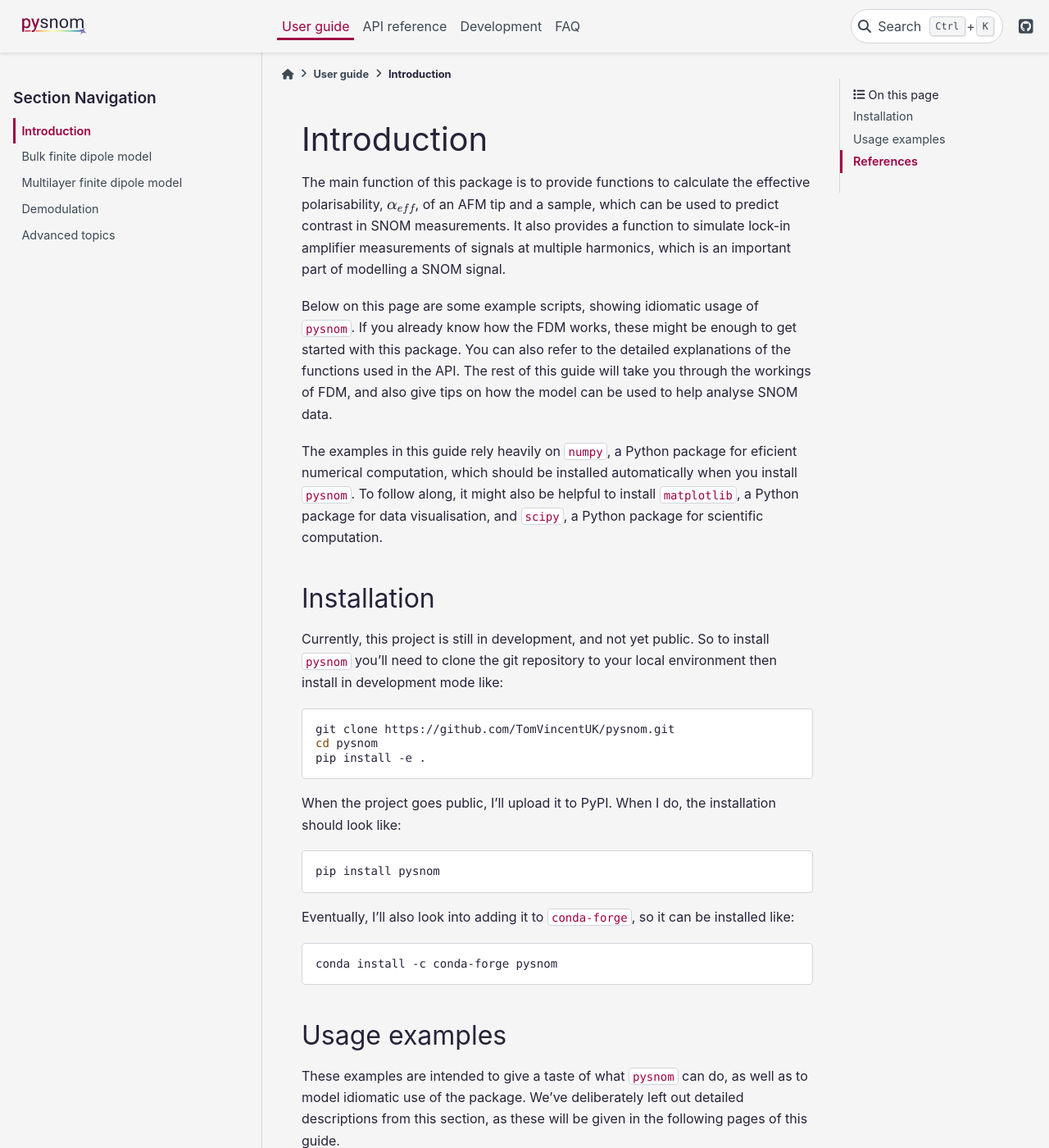
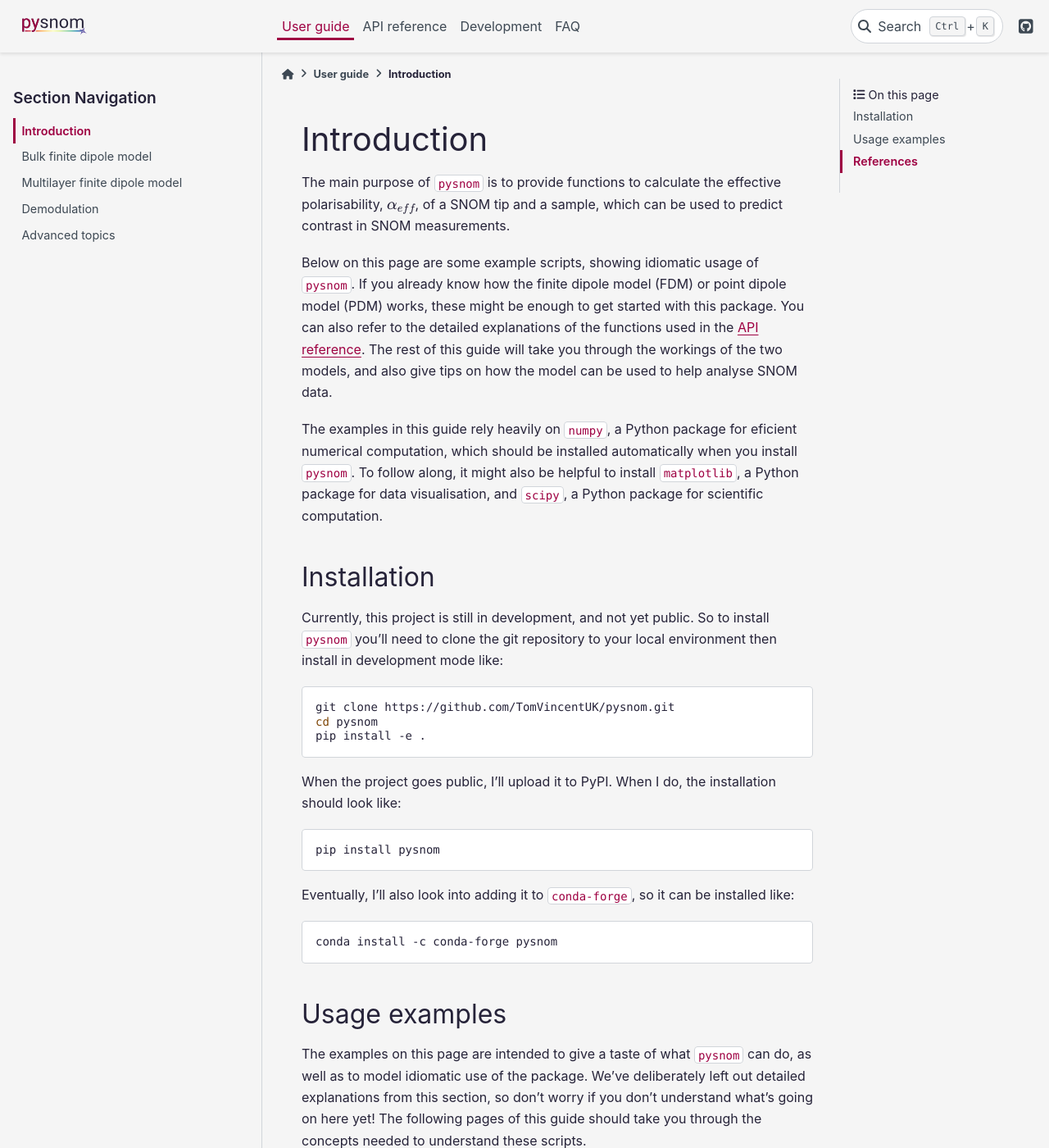
Before and after one commit to TomVincentUK/snompy, a Sphinx documentation site: the page built from docs/guide/guide_intro.rst, in a window 1280 px wide and 1400 px high. Shown: the whole window at 82% size. Built offline with Sphinx 7.4.7 and the PyData theme 0.15.4, drawn with Linux system fonts in a browser that asks for light colours; some of the changed text lies outside the part shown.

Commit message:
Updating docs

```diff
--- a/docs/FAQ.rst
+++ b/docs/FAQ.rst
@@ -33,3 +33,8 @@ Perhaps.
 We're always happy to discuss ways to improve this code.
 The section :doc:`development` gives details of how to raise feature
 requests.
+
+Should I use the FDM or the PDM?
+---------------------------------------------------------------
+[Something along the lines of: use FDM if you're unsure, but both models
+have advantages and disadvantages].
--- a/docs/guide/guide_intro.rst
+++ b/docs/guide/guide_intro.rst
@@ -1,21 +1,19 @@
 Introduction
 ============
 
-The main function of this package is to provide functions to calculate the
-effective polarisability, :math:`\alpha_{eff}`, of an AFM tip and a sample,
+The main purpose of ``pysnom`` is to provide functions to calculate the
+effective polarisability, :math:`\alpha_{eff}`, of a SNOM tip and a sample,
 which can be used to predict contrast in SNOM measurements.
-It also provides a function to simulate lock-in amplifier measurements of
-signals at multiple harmonics, which is an important part of modelling a
-SNOM signal.
 
 Below on this page are some example scripts, showing idiomatic usage of
 ``pysnom``.
-If you already know how the FDM works, these might be enough to get started
-with this package.
+If you already know how the finite dipole model (FDM) or point dipole model
+(PDM) works, these might be enough to get started with this package.
 You can also refer to the detailed explanations of the functions used in
-the API.
-The rest of this guide will take you through the workings of FDM, and also
-give tips on how the model can be used to help analyse SNOM data.
+the :doc:`../API/API_index`.
+The rest of this guide will take you through the workings of the two
+models, and also give tips on how the model can be used to help analyse
+SNOM data.
 
 The examples in this guide rely heavily on ``numpy``, a Python package for
 eficient numerical computation, which should be installed automatically
@@ -57,18 +55,20 @@ installed like:
 Usage examples
 --------------
 
-These examples are intended to give a taste of what ``pysnom`` can
-do, as well as to model idiomatic use of the package.
-We've deliberately left out detailed descriptions from this section, as
-these will be given in the following pages of this guide.
+The examples on this page are intended to give a taste of what ``pysnom``
+can do, as well as to model idiomatic use of the package.
+We've deliberately left out detailed explanations from this section, so
+don't worry if you don't understand what's going on here yet!
+The following pages of this guide should take you through the concepts
+needed to understand these scripts.
 
 Approach curve on silicon
 ^^^^^^^^^^^^^^^^^^^^^^^^^
 
-The example below calculates the decay of the SNOM amplitude,
-:math:`s_n \propto \alpha_{eff, n}`, for different demodulation harmonics,
-:math:`n` as the sample is moved in the :math:`z` direction, away from a
-sample of bulk silicon.
+This example uses both the FDM and PDM  to calculate the decay of the SNOM
+amplitude, :math:`s_n \propto \alpha_{eff, n}`, for different demodulation
+harmonics, :math:`n` as the SNOM tip is moved in the :math:`z` direction,
+away from a sample of bulk silicon.
 
 .. plot:: guide/plots/intro_approach.py
    :align: center
@@ -81,9 +81,10 @@ calculated with the point dipole model (PDM) and finite dipole model (FDM).
 Thickness-dependent PMMA spectra
 ^^^^^^^^^^^^^^^^^^^^^^^^^^^^^^^^
 
-This example simulates a SNOM spectrum from a multilayer structure of
-poly(methyl methacrylate) (PMMA) on silicon, for different thicknesses of
-PMMA, and normalises the signal to a reference spectrum taken from gold.
+This example uses the multilayer FDM to simulate a SNOM spectrum from a
+thin layer of poly(methyl methacrylate) (PMMA) on silicon, for different
+thicknesses of PMMA, and normalises the signal to a reference spectrum
+taken from bulk gold.
 
 .. plot:: guide/plots/intro_spectra.py
    :align: center
```
Also changed, not shown: docs/guide/guide_frontpage.rst (+7 -7 lines).
